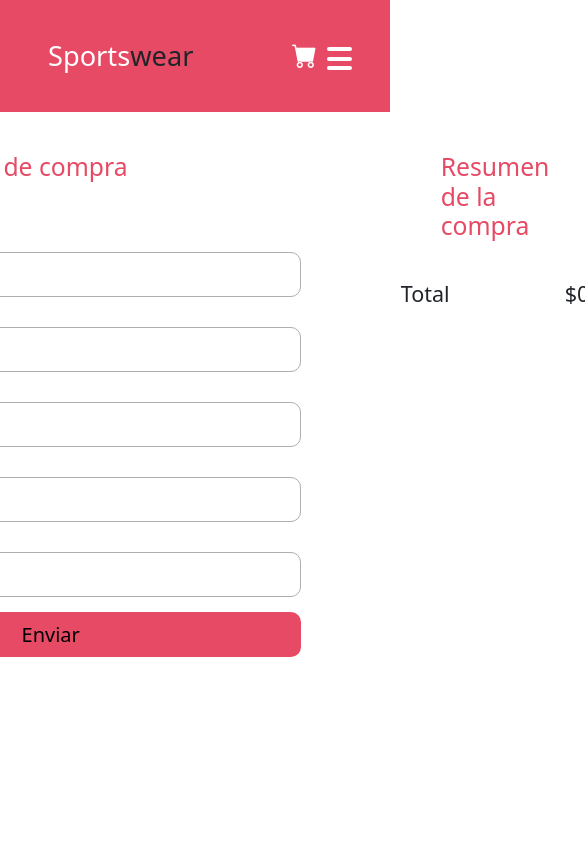
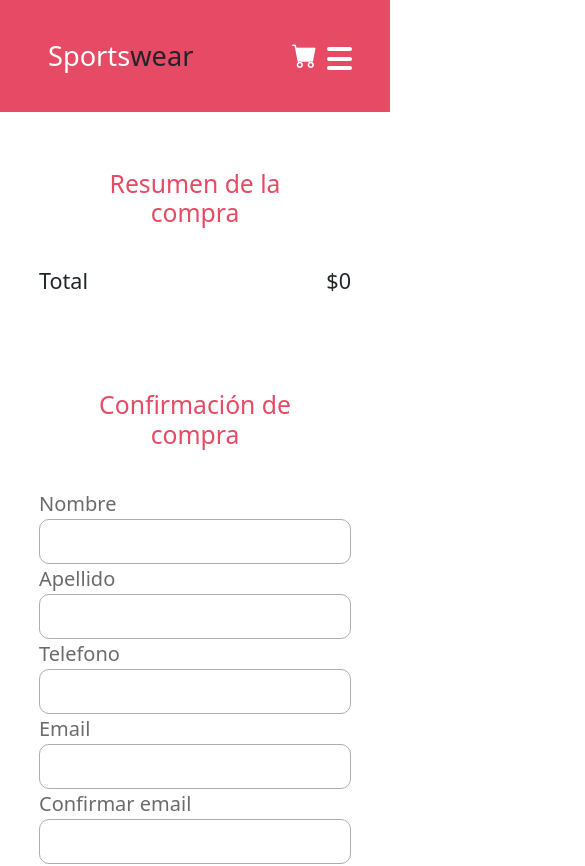
Before and after one commit to ariadna127/preEntrega1ReactCoronelAriadna, a React (Vite) app: page /checkout in a window 390 px wide. Shown: the top 866 px of the page, 585 px wide, since content can reach past the window. Built offline with nearby package versions, Linux system fonts and the light colour scheme.

Commit message:
Hice responsive el checkout

```diff
--- a/src/App.jsx
+++ b/src/App.jsx
@@ -9,6 +9,7 @@ import CartProvider from './components/Context/CartContext'
 import Cart from './components/Cart/Cart'
 import CheckOut from './components/CheckOut/CheckOut'
 import Footer from './components/Footer/Footer'
+import ScrollToTop from './components/ScrollToTop/ScrollToTop'
 
 
 function App() {
@@ -16,6 +17,7 @@ function App() {
   return (
     <div className='app'>
       <BrowserRouter>
+      <ScrollToTop/>
       <CartProvider>
       <NavBar/>
       <Routes>
--- a/src/components/CheckOut/CheckOut.jsx
+++ b/src/components/CheckOut/CheckOut.jsx
@@ -102,7 +102,7 @@ const CheckOut = () => {
     };
     return (
         <div className='checkout'>
-            <div>
+            <div className='div-form-compra'>
                 <h2 className='h2-confirm'>Confirmación de compra</h2>
                 <form className='form-compra' action="" onSubmit={manejarFormulario}>
                     <div>
@@ -159,7 +159,7 @@ const CheckOut = () => {
 
                 </form>
             </div>
-            <div>
+            <div className='resumen-compra'>
                 <h2 className='h2-confirm'>Resumen de la compra</h2>
                 {cart.map((product) => (
                     <div className='resumen' key={product.id}>
--- a/src/components/CheckOut/checkout.css
+++ b/src/components/CheckOut/checkout.css
@@ -5,8 +5,24 @@
     min-height: 100vh;
 }
 
+.resumen-compra{
+    width: 40%;
+}
+
+.resumen-compra h2{
+    text-align: center;
+}
+
+.div-form-compra{
+    display: flex;
+    flex-direction: column;
+    justify-content: start;
+    align-items: center;
+    width: 40%;
+}
 .form-compra{
     color: rgb(107, 107, 107);
+    width: 100%;
 }
 .form-compra div{
     display: flex;
@@ -17,14 +33,13 @@
     height: 2.8125rem;
     border-radius: .625rem;
     border: 1px solid rgb(175, 173, 173);
-    width: 31.25rem;
 }
 
 .form-compra div button{
     height: 2.8125rem;
     border-radius: .625rem;
     border: none;
-    width: 31.25rem;
+
     margin: .9375rem 0 .9375rem 0;
     background-color:#e64a64 ;
     font-weight: 500;
@@ -58,3 +73,32 @@
     font-size: 1.125rem;
     margin-top: .9375rem;
 }
+
+
+@media (max-width: 900px){
+    .checkout{
+        flex-direction: column-reverse;
+        align-items: center;
+        gap: 3rem;
+        margin-bottom: 2rem;
+    }
+
+    .resumen-compra, .div-form-compra{
+        width: 80%;
+    }
+
+    .img-checkout{
+        max-width: 20%;
+        height: min-content;
+    }
+
+    .total h4{
+        font-size:larger;
+    }
+}
+
+@media (max-width: 600px) {
+    .resumen-compra h2, .div-form-compra h2{
+        text-align: center;
+    }
+}
--- /dev/null
+++ b/src/components/ScrollToTop/ScrollToTop.jsx
@@ -0,0 +1,14 @@
+import {useEffect} from 'react';
+import { useLocation } from 'react-router-dom';
+
+const ScrollToTop = () => {
+    const {pathname} = useLocation();
+
+    useEffect(()=>{
+        window.scrollTo(0, 0);
+    }, [pathname]);
+
+    return null;
+}
+
+export default ScrollToTop
```
